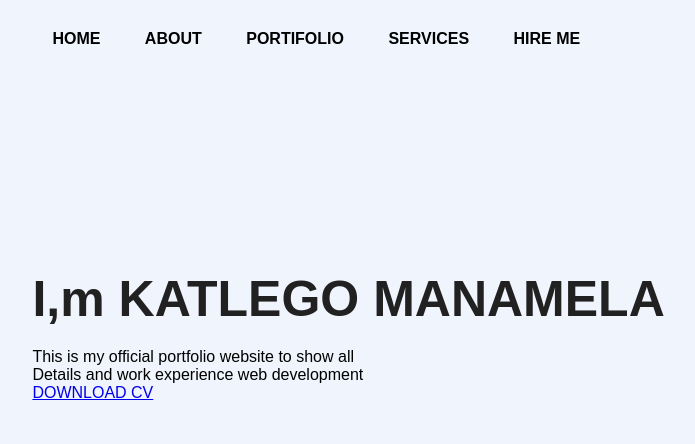
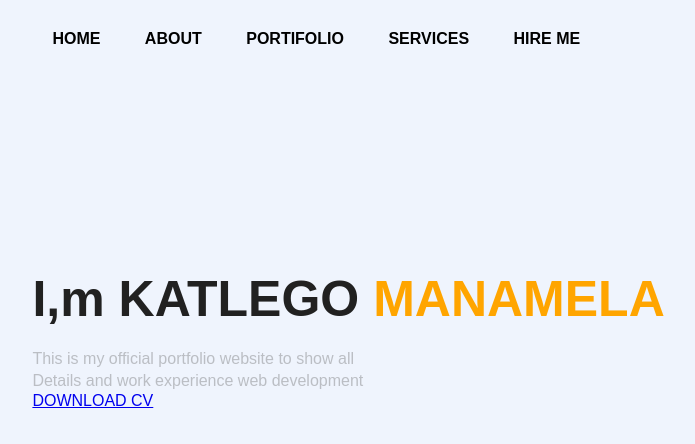
Before and after one commit to KATLEG0MAN1/Phoenix-Code, a plain HTML site: page personal portfolio/index.html in a window 1280 px wide. Shown: the whole page, without its empty margins (70-765 px from the left). Drawn offline with Linux system fonts and the light colour scheme.

Commit message:
changing color of the span to orange

```diff
--- a/personal portfolio/style.css
+++ b/personal portfolio/style.css
@@ -53,4 +53,12 @@ nav ul li a:hover {
 
 }
 
-span
+span{
+    color: orange;
+
+}
+.detel p{
+    color: #5555;
+    line-height: 22px;
+
+}
```
